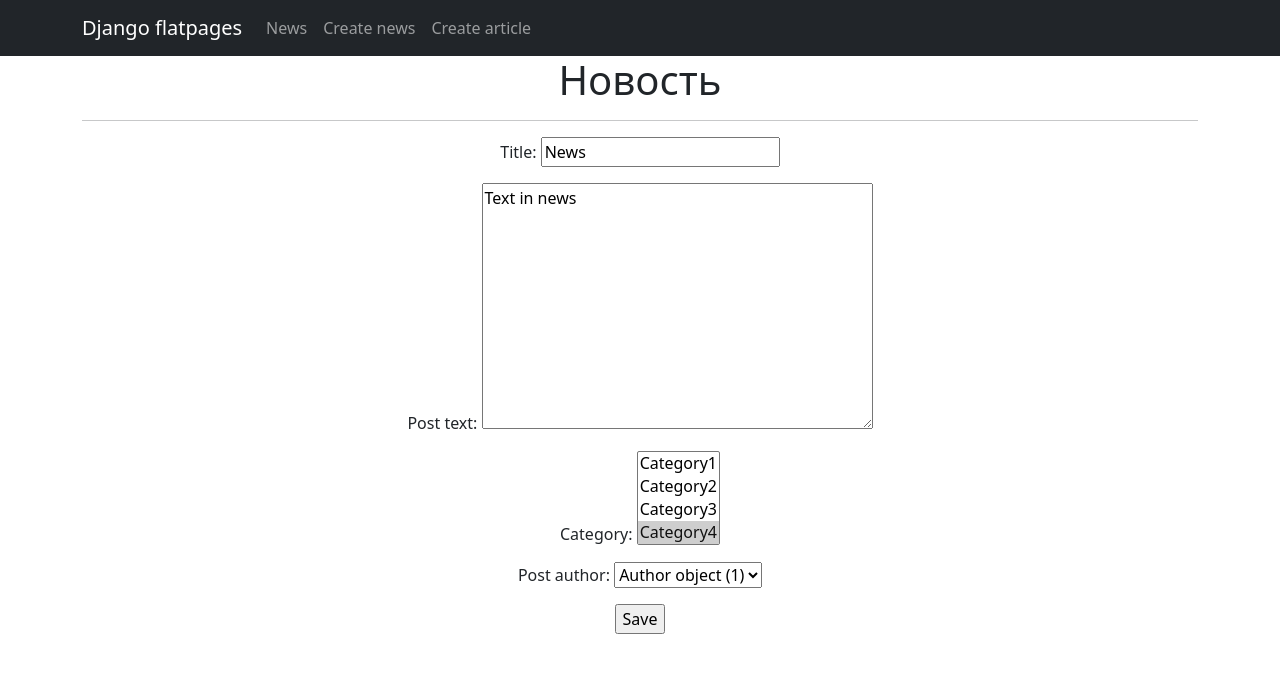
After one commit to Encephalon1/NewsPortal, a Django app: page /news/news/3/edit/ in a window 1280 px wide. The commit adds this page. Shown: the top 673 px of the page. Run offline with Django 4.2, Linux system fonts and the light colour scheme; data comes from the database, SQL or seed files in the repository; both versions use the stored data as it was after the commit; parts of the project's set-up code (start-up, migrations or seed data) failed here and were passed over; some libraries are stand-ins or nearby versions.

Commit message:
Add files via upload

```diff
--- /dev/null
+++ b/project/news/forms.py
@@ -0,0 +1,30 @@
+from django import forms
+from .models import Post, Category
+
+
+class NewsForm(forms.ModelForm):
+    category = forms.ModelMultipleChoiceField(queryset=Category.objects.all())
+
+    class Meta:
+        model = Post
+        fields = [
+            'title',
+            'post_text',
+            'category',
+            # Временная мера,чтобы при проверке кода не выдавало бы ошибку из-за значения NULL переменной.
+            # Исправить на автоматическое подставление авторизованного автора.
+            'post_author'
+        ]
+
+
+class ArticleForm(forms.ModelForm):
+    category = forms.ModelMultipleChoiceField(queryset=Category.objects.all())
+
+    class Meta:
+        model = Post
+        fields = [
+            'title',
+            'post_text',
+            'category',
+            'post_author'
+        ]
--- a/project/news/models.py
+++ b/project/news/models.py
@@ -1,6 +1,7 @@
 from django.db import models
 from django.contrib.auth.models import User
 from django.db.models import Sum
+from django.urls import reverse
 
 
 class Author(models.Model):
@@ -27,6 +28,9 @@ class Author(models.Model):
 
 class Category(models.Model):
     name_of_category = models.CharField(max_length=64, unique=True)
+
+    def __str__(self):
+        return f'{self.name_of_category}'
 
 
 class Post(models.Model):
@@ -59,6 +63,9 @@ class Post(models.Model):
     def __str__(self):
         return f'{self.title} \n {self.post_text} \n {self.post_author} Rating = {self.rating_of_post}'
 
+    def get_absolute_url(self):
+        return reverse('post_detail', args=[str(self.id)])
+
 
 class PostCategory(models.Model):
     postThrough = models.ForeignKey(Post, on_delete=models.CASCADE)
--- a/project/news/urls.py
+++ b/project/news/urls.py
@@ -1,8 +1,15 @@
 from django.urls import path
-from .views import PostList, PostDetail
-
+from .views import \
+    PostList, PostDetail, NewsCreate, ArticleCreate, NewsUpdate, ArticleUpdate, NewsDelete, ArticleDelete, SearchNews
 
 urlpatterns = [
-    path('', PostList.as_view()),
-    path('<int:pk>', PostDetail.as_view())
+    path('', PostList.as_view(), name='post_list'),
+    path('<int:pk>', PostDetail.as_view(), name='post_detail'),
+    path('news/create/', NewsCreate.as_view(), name='news_create'),
+    path('articles/create/', ArticleCreate.as_view(), name='article_create'),
+    path('news/<int:pk>/edit/', NewsUpdate.as_view(), name='news_update'),
+    path('articles/<int:pk>/edit/', ArticleUpdate.as_view(), name='article_update'),
+    path('news/<int:pk>/delete/', NewsDelete.as_view(), name='news_delete'),
+    path('articles/<int:pk>/delete/', ArticleDelete.as_view(), name='article_delete'),
+    # path('search/', SearchNews.as_view(), name='filter_news')
 ]
--- a/project/news/views.py
+++ b/project/news/views.py
@@ -1,6 +1,9 @@
 from datetime import datetime
-from django.views.generic import ListView, DetailView
+from django.urls import reverse_lazy
+from django.views.generic import ListView, DetailView, CreateView, UpdateView, DeleteView
 from .models import Post
+from .forms import NewsForm, ArticleForm
+from .filters import PostFilter
 
 
 class PostList(ListView):
@@ -8,14 +11,85 @@ class PostList(ListView):
     ordering = '-date_and_time_of_creation_post'
     template_name = 'news.html'
     context_object_name = 'news'
+    paginate_by = 10
 
     def get_context_data(self, **kwargs):
         context = super().get_context_data(**kwargs)
         context['time_now'] = datetime.utcnow()
+        context['filterset'] = self.filterset
         return context
+
+    def get_queryset(self):
+        queryset = super().get_queryset()
+        self.filterset = PostFilter(self.request.GET, queryset)
+        return self.filterset.qs
 
 
 class PostDetail(DetailView):
     model = Post
     template_name = 'single_news.html'
     context_object_name = 'single_news'
+
+
+class NewsCreate(CreateView):
+    form_class = NewsForm
+    model = Post
+    template_name = 'news_edit.html'
+
+    def form_valid(self, form):
+        post = form.save(commit=False)
+        post.post_type = 'NW'
+        return super().form_valid(form)
+
+
+class ArticleCreate(CreateView):
+    form_class = ArticleForm
+    model = Post
+    template_name = 'article_edit.html'
+
+    def form_valid(self, form):
+        post = form.save(commit=False)
+        post.post_type = 'AR'
+        return super().form_valid(form)
+
+
+class NewsUpdate(UpdateView):
+    form_class = NewsForm
+    model = Post
+    template_name = 'news_edit.html'
+
+
+class ArticleUpdate(UpdateView):
+    form_class = ArticleForm
+    model = Post
+    template_name = 'article_edit.html'
+
+
+class NewsDelete(DeleteView):
+    model = Post
+    template_name = 'news_delete.html'
+    success_url = reverse_lazy('post_list')
+
+
+class ArticleDelete(DeleteView):
+    model = Post
+    template_name = 'article_delete.html'
+    success_url = reverse_lazy('post_list')
+
+
+# class SearchNews(ListView):
+#     model = Post
+#     template_name = 'search_news.html'
+#     context_object_name = 'search_news'
+#
+#
+#     def get_context_data(self, **kwargs):
+#         context = super().get_context_data(**kwargs)
+#         # context['time_now'] = datetime.utcnow()
+#         context['filterset'] = self.filterset
+#         return context
+#
+#     def get_queryset(self):
+#         queryset = super().get_queryset()
+#         self.filterset = PostFilter(self.request.GET, queryset)
+#         return self.filterset.qs
--- a/project/project/settings.py
+++ b/project/project/settings.py
@@ -41,7 +41,8 @@ INSTALLED_APPS = [
     'django.contrib.sites',
     'django.contrib.flatpages',
     'news',
-    'accounts'
+    'accounts',
+    'django_filters'
 ]
 
 SITE_ID = 1
--- a/project/templates/flatpages/default.html
+++ b/project/templates/flatpages/default.html
@@ -27,6 +27,12 @@
                <li class="nav-item">
                    <a class="nav-link" href="/news/">News</a>
                </li>
+               <li class="nav-item">
+                   <a class="nav-link" href="/news/news/create">Create news</a>
+               </li>
+               <li class="nav-item">
+                   <a class="nav-link" href="/news/articles/create">Create article</a>
+               </li>
            </ul>
        </div>
    </div>
--- /dev/null
+++ b/project/templates/news_edit.html
@@ -0,0 +1,11 @@
+{% extends 'flatpages/default.html' %}
+
+{% block content %}
+<h1>Новость</h1>
+<hr>
+<form action="" method="post">
+    {% csrf_token %}
+    {{ form.as_p }}
+    <input type="submit" value="Save" />
+</form>
+{% endblock content %}
```
Also changed, not shown: project/news/filters.py (added, +21 -0 lines), project/templates/article_delete.html (added, +11 -0 lines), project/templates/article_edit.html (added, +11 -0 lines), project/templates/news.html (+26 -0 lines), project/templates/news_delete.html (added, +11 -0 lines), project/templates/search_news.html (added, +8 -0 lines), project/db.sqlite3, project/news/templatetags/__init__.py (added), project/templates/single_news.html (line endings or trailing spaces).
